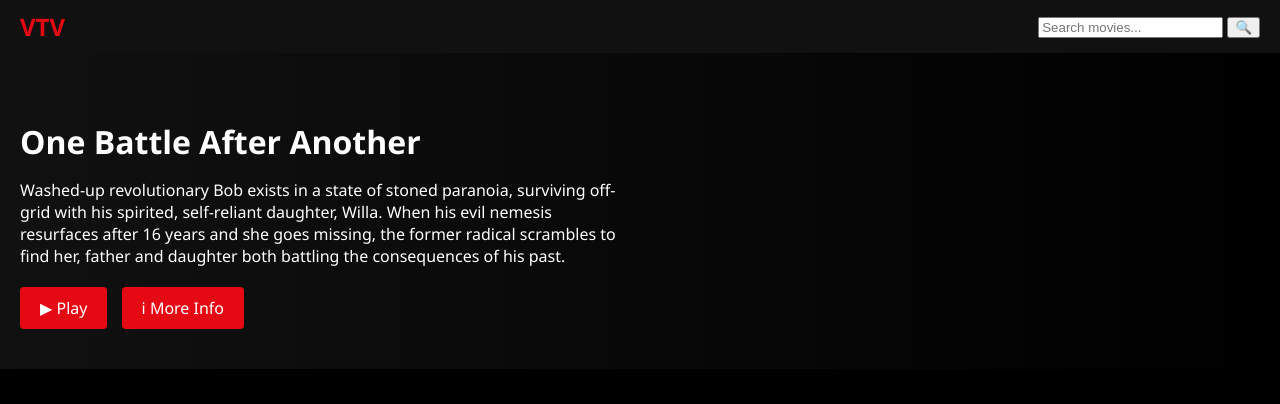
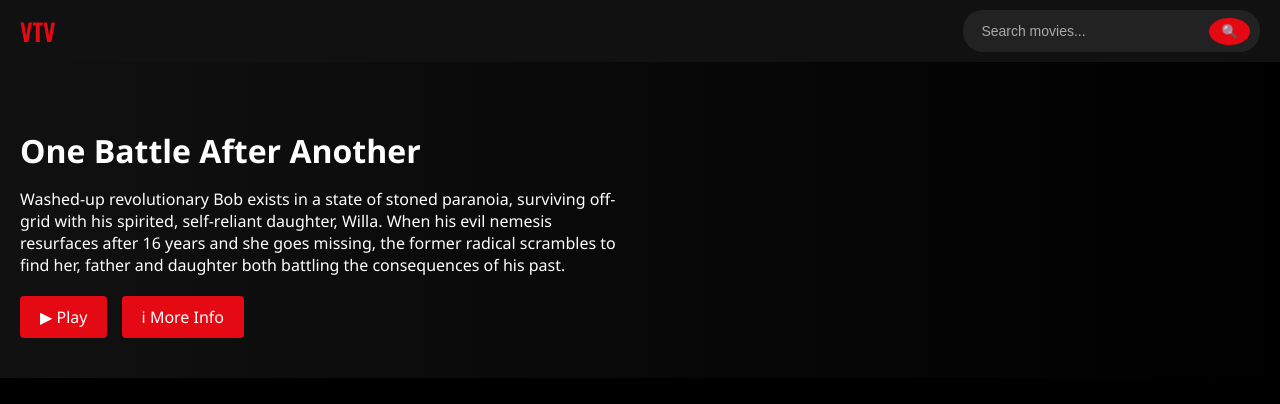
Before and after one commit to hacker-114/movies, a plain HTML site: page index.html in a window 1280 px wide. Shown: the top 404 px of the page. Drawn offline with nearby package versions, Linux system fonts and the light colour scheme.

Commit message:
Update style.css

```diff
--- a/style.css
+++ b/style.css
@@ -11,6 +11,7 @@ header nav {
   align-items: center;
   background-color: #111;
   padding: 10px 20px;
+  font-family: 'Oswald', sans-serif; /* cinematic font */
 }
 
 .logo {
@@ -19,29 +20,40 @@ header nav {
   color: #e50914;
 }
 
-nav ul {
-  list-style: none;
+.nav-search {
   display: flex;
-  gap: 20px;
+  align-items: center;
+  background: #222;
+  border-radius: 20px;
+  padding: 5px 10px;
 }
 
-nav ul li a {
+.nav-search input {
+  border: none;
+  background: transparent;
   color: #fff;
-  text-decoration: none;
-  font-weight: 500;
+  padding: 8px;
+  outline: none;
+  width: 220px;
+  font-size: 14px;
 }
 
-.nav-icons {
-  display: flex;
-  align-items: center;
-  gap: 10px;
+.nav-search input::placeholder {
+  color: #aaa;
 }
 
-.nav-icons input {
-  padding: 5px;
-  background: #222;
+.search-btn {
   border: none;
+  background: #e50914;
   color: #fff;
+  padding: 6px 12px;
+  border-radius: 50%;
+  cursor: pointer;
+  transition: background 0.3s;
+}
+
+.search-btn:hover {
+  background: #f6121d;
 }
 
 .featured {
```
